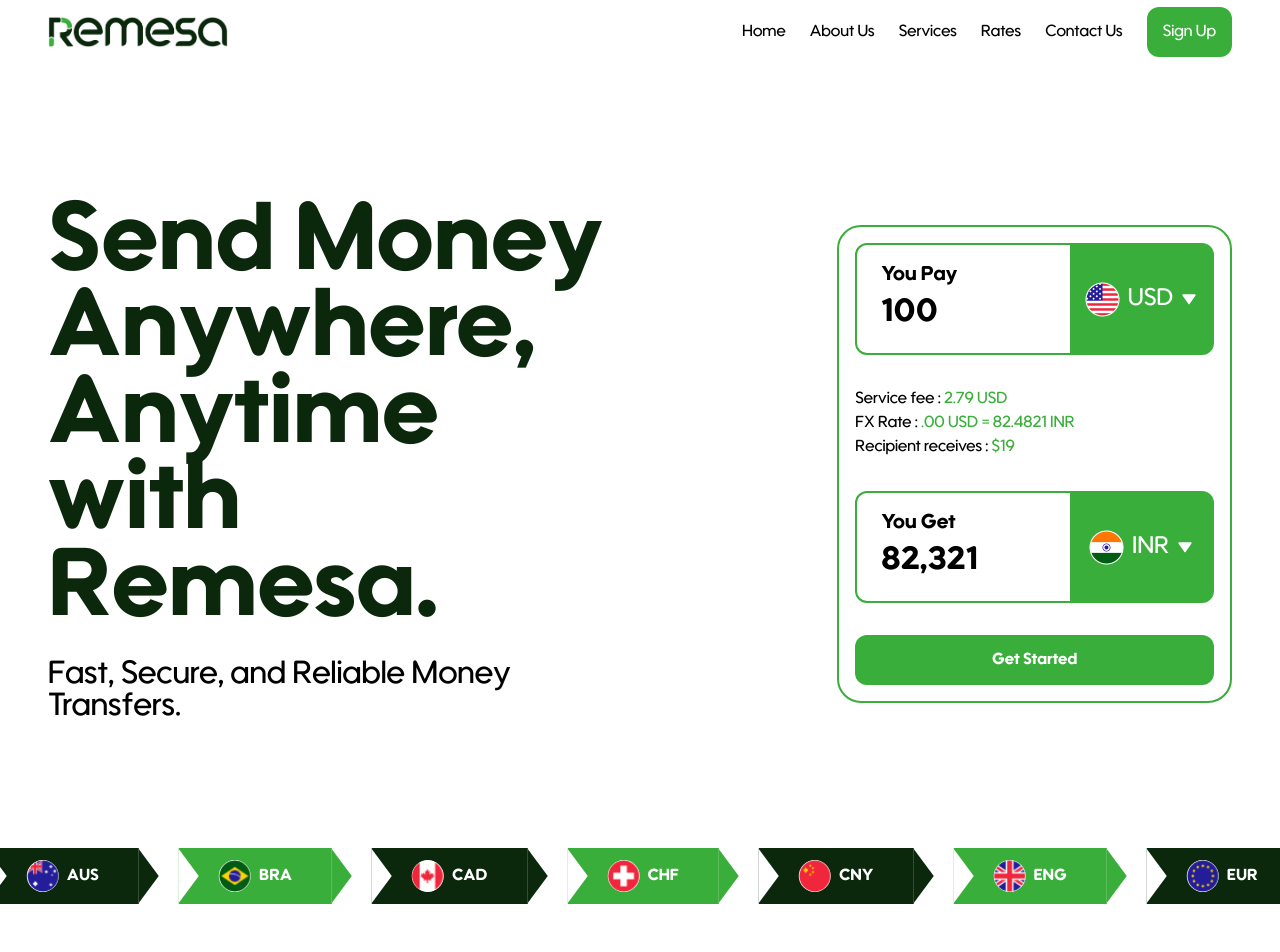
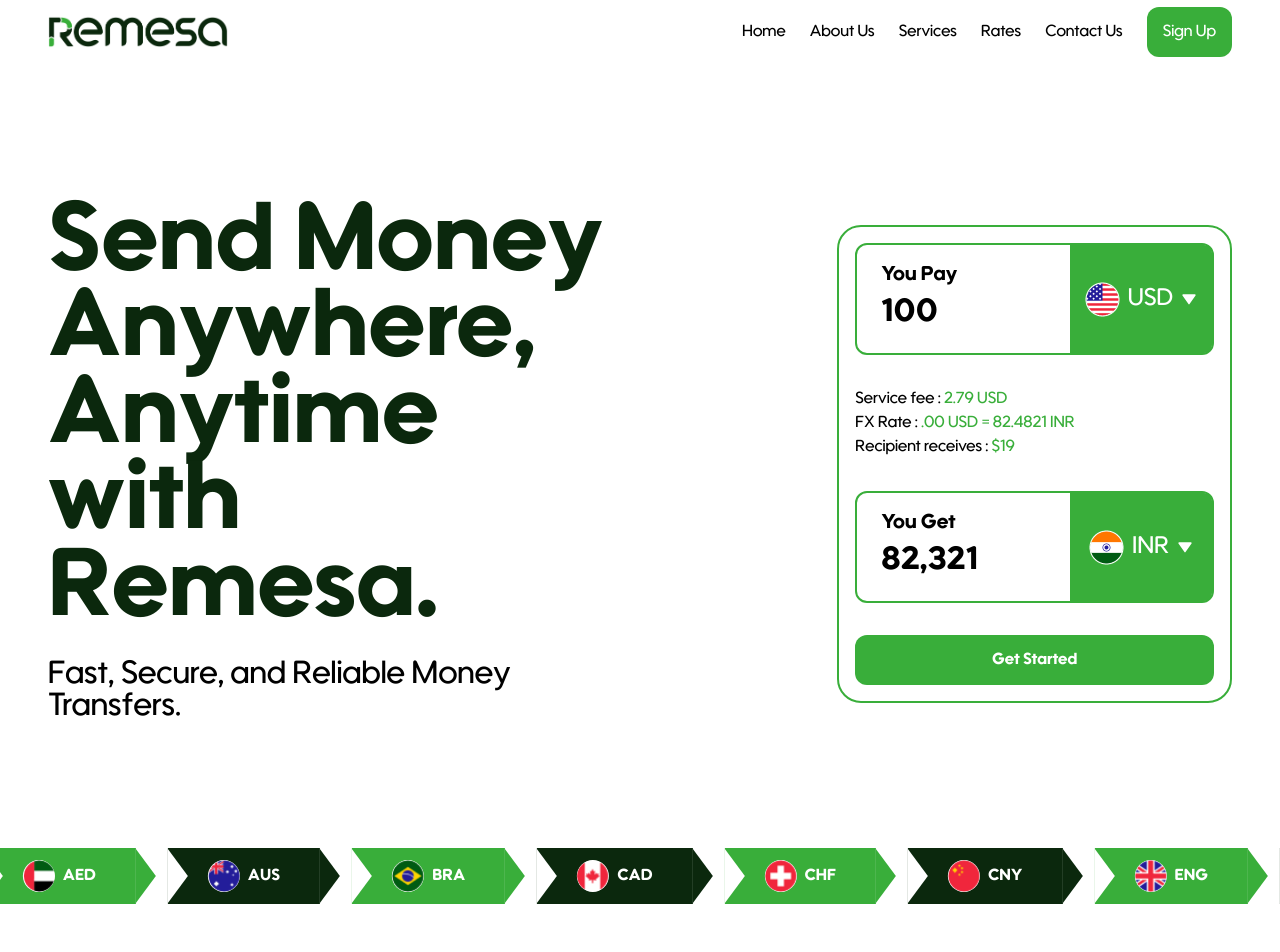
Before and after one commit to hs-07/remesa-frontend, a React (Create React App) app: page / in a window 1280 px wide. Shown: the top 952 px of the page. Built offline with nearby package versions, Linux system fonts and the light colour scheme.

Commit message:
commiting ticker infinite effect

```diff
--- a/src/components/tickerBanner.jsx
+++ b/src/components/tickerBanner.jsx
@@ -17,9 +17,9 @@
 
   return (
     <div className="w-full overflow-x-hidden -mt-4 mb-24">
-      <ul className="flex  items-center animate-scroll sm:gap-12 md:gap-10 gap-6 transition-all duration-300">
-        {tickers.map((ticker, index) => (
-          <li className="" key={index}>
+      <ul className="ticker flex items-center">
+        {tickers.concat(tickers).map((ticker, index) => (
+          <li className="mr-8" key={index}>
             <Label
               src={ticker.src}
               text={ticker.text}
--- a/src/index.css
+++ b/src/index.css
@@ -21,3 +21,21 @@
 * {
   font-family: "Utendo", sans-serif;
 }
+
+.ticker {
+  display: flex;
+  animation: ticker-scroll 10s linear infinite;
+}
+
+@keyframes ticker-scroll {
+  0% {
+    transform: translateX(-50%);
+  }
+  100% {
+    transform: translateX(0%);
+  }
+}
+
+.ticker li {
+  flex-shrink: 0;
+}
```
